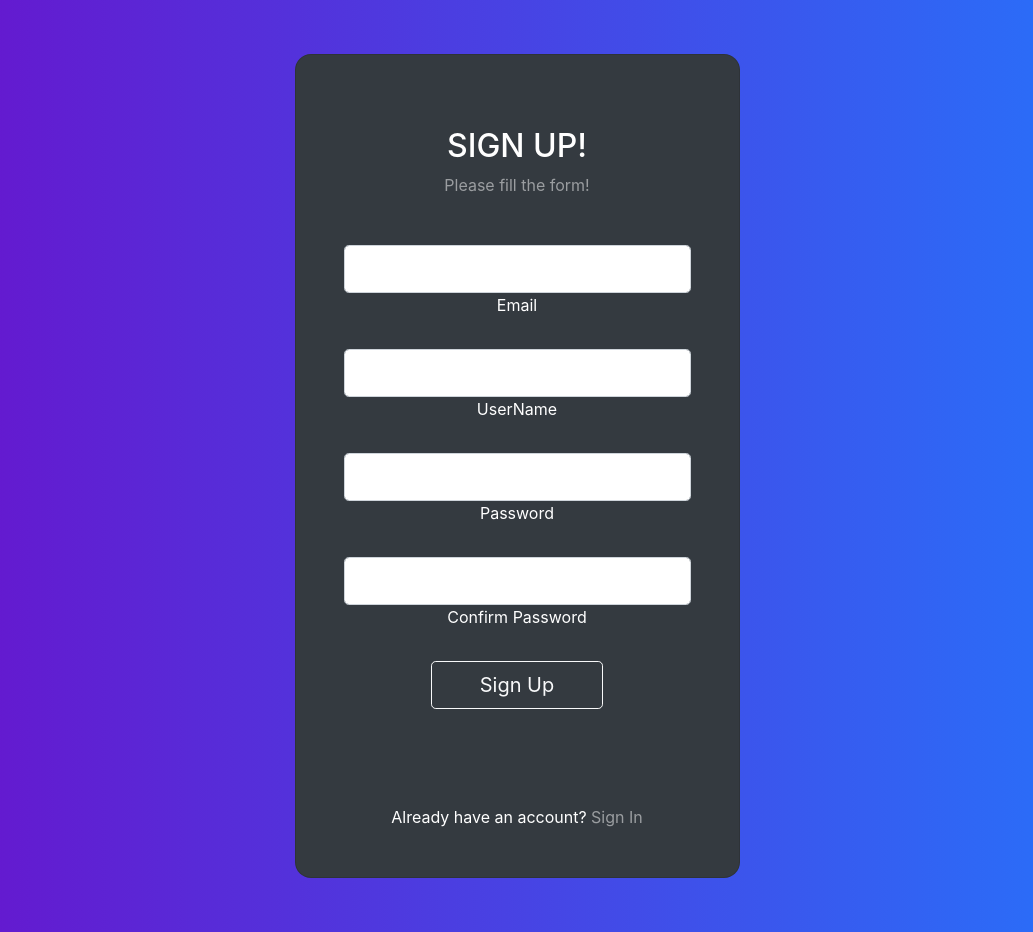
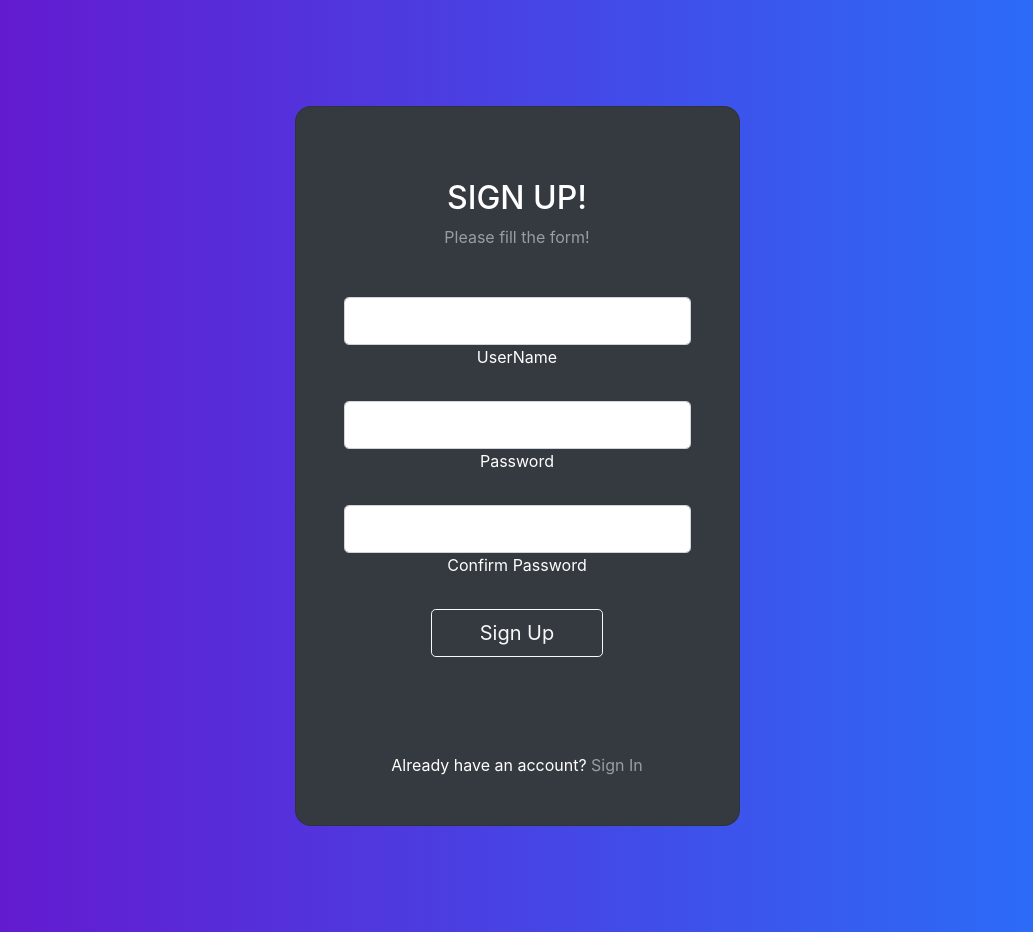
Before and after one commit to Ilcenco/SecuredMess, an ASP.NET Core app: page /SignUp/SignUp in a window 1280 px wide. Shown: the whole page, without its empty margins (123-1156 px from the left). Run offline with ASP.NET Core 8, Linux system fonts and the light colour scheme.

Commit message:
ekjrveffvec

```diff
--- a/SecuredMess/Pages/Messenger/MessengerLayout.cshtml
+++ b/SecuredMess/Pages/Messenger/MessengerLayout.cshtml
@@ -1,4 +1,5 @@
 @page
-@model SecuredMess.Pages.Messenger.MessengerLayoutModel
 @{
+    Layout = "~/Pages/Shared/_LogLayout.cshtml";
+    ViewBag.Title = "Index";
 }
--- a/SecuredMess/Pages/SignUp/SignUp.cshtml
+++ b/SecuredMess/Pages/SignUp/SignUp.cshtml
@@ -16,11 +16,7 @@
 
                             <form id="signUpForm">
                                 <div class="form-outline form-white mb-4">
-                                    <input name="email" type="email" id="typeEmail" class="form-control form-control-lg email" />
-                                    <label class="form-label" for="typeEmail">Email</label>
-                                </div>
-                                <div class="form-outline form-white mb-4">
-                                    <input name="userName" type="text" id="typeUserName" class="form-control form-control-lg userName" />
+                                    <input name="username" type="text" id="typeUserName" class="form-control form-control-lg userName" />
                                     <label class="form-label" for="typeUserName">UserName</label>
                                 </div>
                                 <div class="form-outline form-white mb-4">
--- a/SecuredMess/wwwroot/js/SignUpJS.js
+++ b/SecuredMess/wwwroot/js/SignUpJS.js
@@ -1,12 +1,7 @@
 $(document).ready(function () {
     $("#signUpForm").validate({
         rules: {
-            email: {
-                required: true,
-                minlength: 8,
-                maxlength: 30,
-            },
-            userName: {
+            username: {
                 required: true,
                 minlength: 7,
                 maxlength: 22,
```
